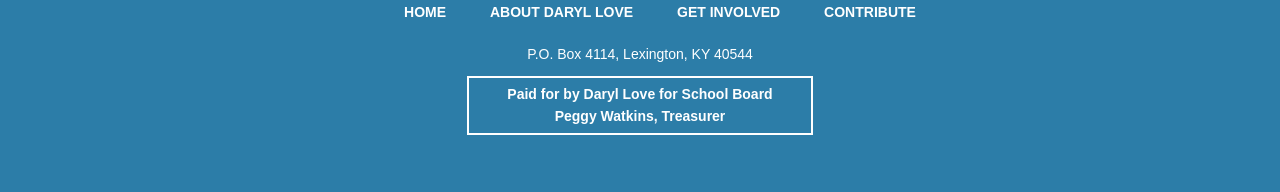
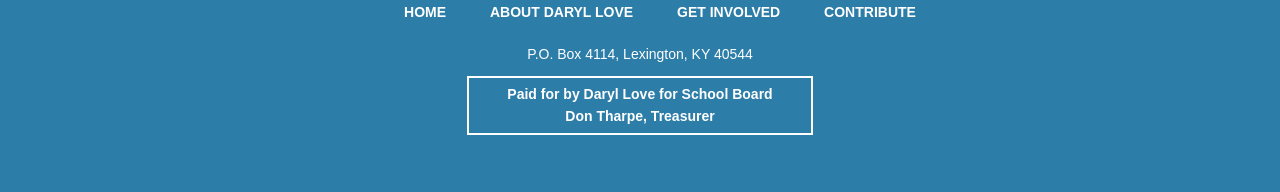
Before and after one commit to loveforfcps/loveforfcps.github.io, a Jekyll site: the page built from index.html, in a window 1280 px wide. Shown: the part 1083-1275 px from the top of the page. Built offline with Jekyll 4.4.1, drawn with Linux system fonts in a browser that asks for light colours; nearby versions of some CDN libraries.

Commit message:
updated treasurer name

```diff
--- a/_includes/footer.html
+++ b/_includes/footer.html
@@ -14,6 +14,6 @@
 		<div class="footer-contacts">
 			P.O. Box 4114, Lexington, KY 40544
 		</div>
-		<div id="paidfor">Paid for by Daryl Love for School&nbsp;Board <br>Peggy Watkins, Treasurer</div>
+		<div id="paidfor">Paid for by Daryl Love for School&nbsp;Board <br>Don Tharpe, Treasurer</div>
 	</div>
 </footer>
```
Also changed, not shown: 5 other files.
